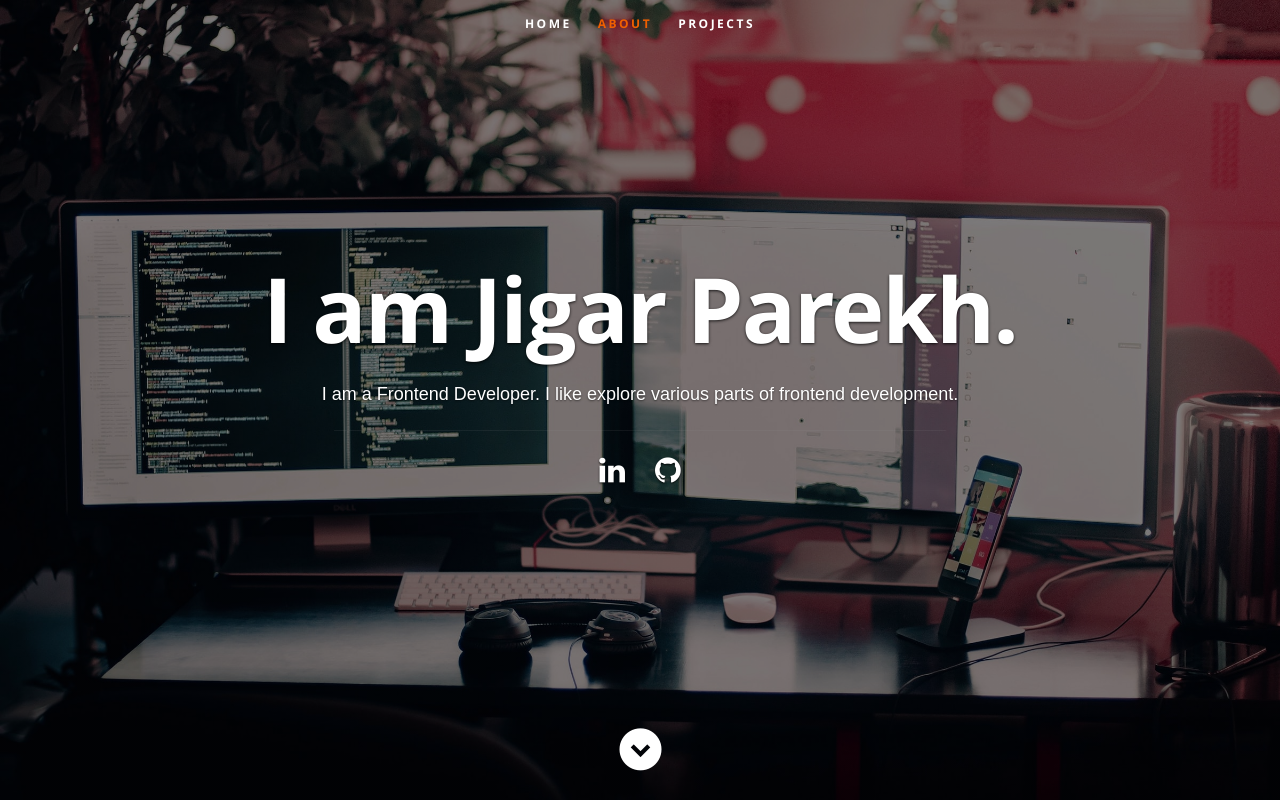
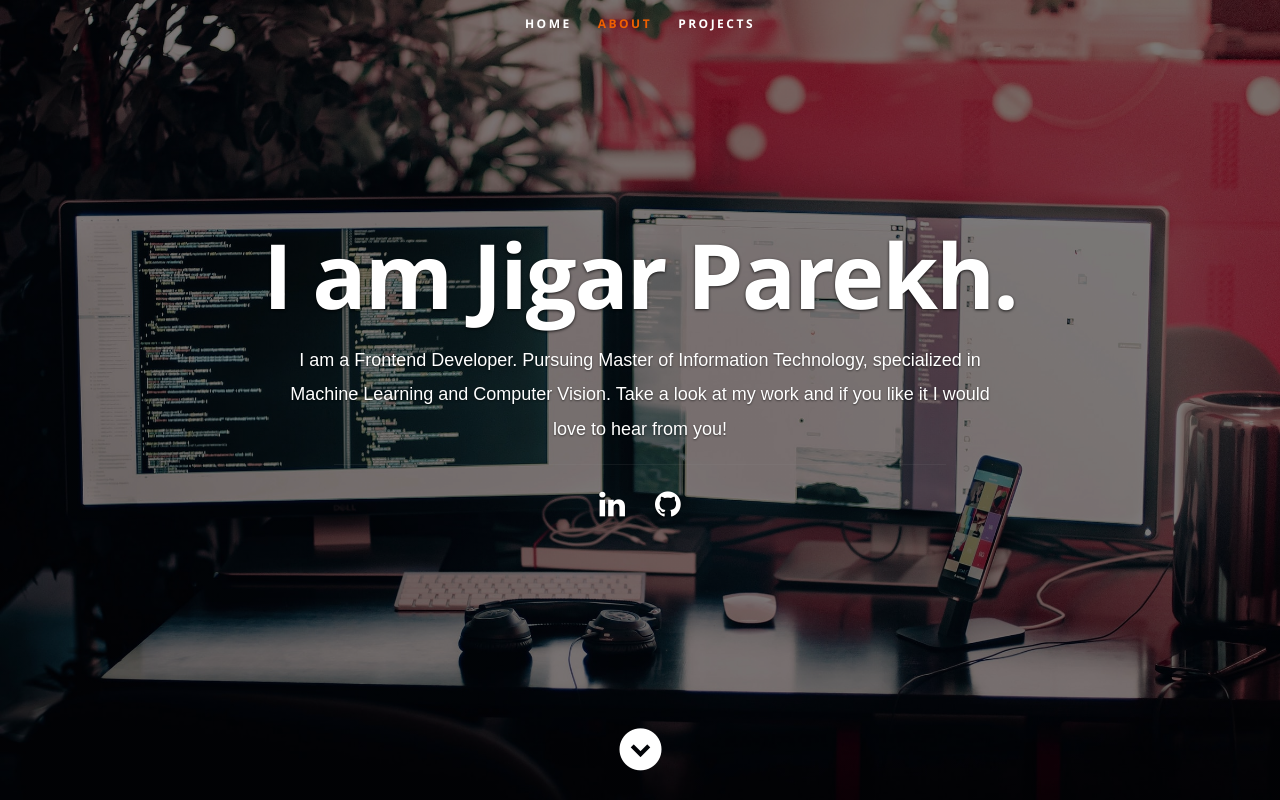
Before and after one commit to parekhjigar/react-portfolio, a React (Create React App) app: page / in a window 1280 px wide. Shown: the top 800 px of the page. Built offline with nearby package versions, Linux system fonts and the light colour scheme.

Commit message:
Updated resume

```diff
--- a/src/resumeData.js
+++ b/src/resumeData.js
@@ -3,7 +3,7 @@ let resumeData = {
     "name": "Jigar Parekh",
     "role": "Frontend Developer",
     "linkedinId":"LinkedIn Id",
-    "roleDescription": "I like explore various parts of frontend development.",
+    "roleDescription": "Pursuing Master of Information Technology, specialized in Machine Learning and Computer Vision. Take a look at my work and if you like it I would love to hear from you!",
     "socialLinks":[
         {
           "name":"linkedin",
```
